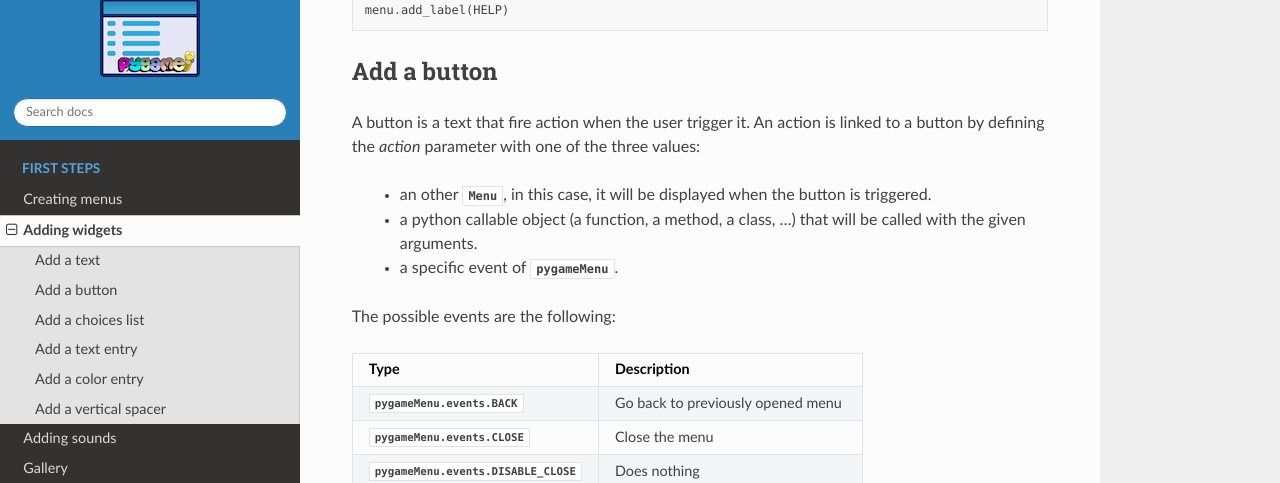
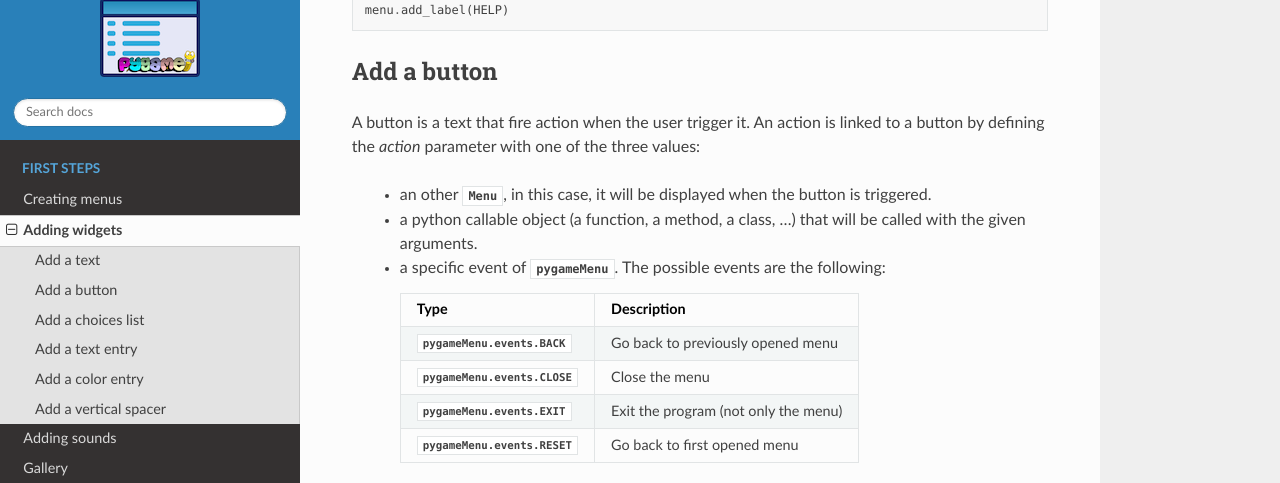
Before and after one commit to ppizarror/pygame-menu, a Sphinx documentation site: the page built from docs/_source/add_widgets.rst, in a window 1280 px wide and 900 px high, scrolled down 572 px, cut to the strip 0-483 px from the top of the window. Built offline with Sphinx 7.4.7 and the Read the Docs theme 2.0.0, drawn with Linux system fonts in a browser that asks for light colours.

Commit message:
Remove DISABLE_CLOSE from button doc

```diff
--- a/docs/_source/add_widgets.rst
+++ b/docs/_source/add_widgets.rst
@@ -35,19 +35,17 @@ three values:
    when the button is triggered.
  - a python callable object (a function, a method, a class, ...)
    that will be called with the given arguments.
- - a specific event of :py:mod:`pygameMenu`.
+ - a specific event of :py:mod:`pygameMenu`. The possible events are
+   the following:
 
-The possible events are the following:
-
-==========================================  ========================================
-Type                                        Description
-==========================================  ========================================
-:py:data:`pygameMenu.events.BACK`           Go back to previously opened menu
-:py:data:`pygameMenu.events.CLOSE`          Close the menu
-:py:data:`pygameMenu.events.DISABLE_CLOSE`  Does nothing
-:py:data:`pygameMenu.events.EXIT`           Exit the program (not only the menu)
-:py:data:`pygameMenu.events.RESET`          Go back to first opened menu
-==========================================  ========================================
+   ==========================================  ========================================
+   Type                                        Description
+   ==========================================  ========================================
+   :py:data:`pygameMenu.events.BACK`           Go back to previously opened menu
+   :py:data:`pygameMenu.events.CLOSE`          Close the menu
+   :py:data:`pygameMenu.events.EXIT`           Exit the program (not only the menu)
+   :py:data:`pygameMenu.events.RESET`          Go back to first opened menu
+   ==========================================  ========================================
 
 .. automethod:: pygameMenu.menu.Menu.add_button
 
```
